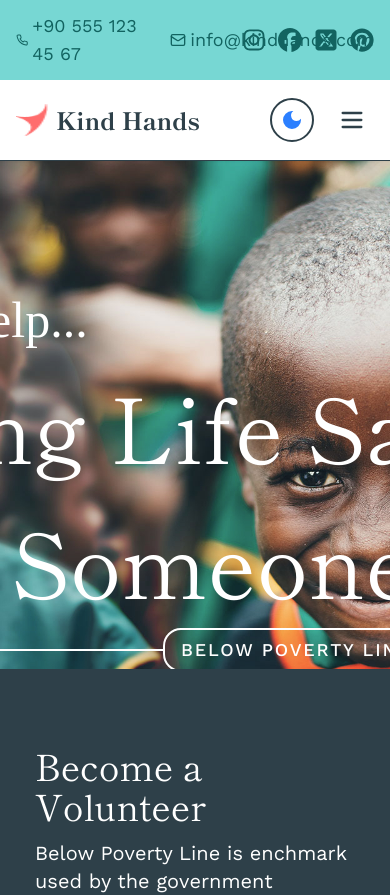
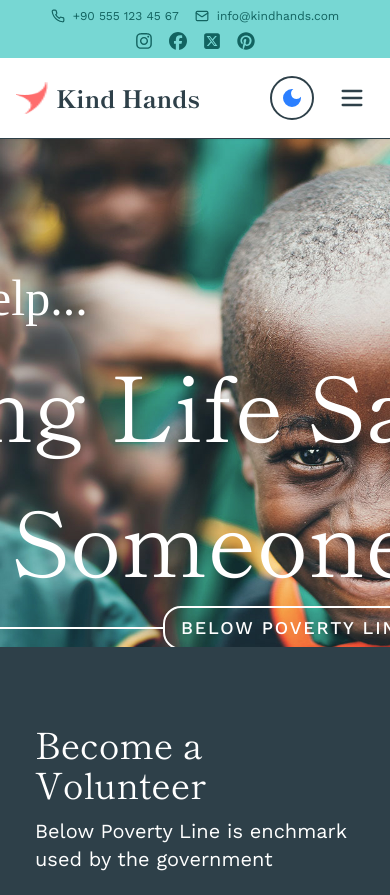
Before and after one commit to codEdu-Collective/kind-hands, a Next.js app: page / in a window 390 px wide. Shown: the top 895 px of the page. Built offline with nearby package versions, Linux system fonts and the light colour scheme; no server answers; the database is empty; a web font is replaced by a local one.

Commit message:
style(top-header): make contact bar layout responsive on mobile devices

```diff
--- a/components/layout/TopHeader.tsx
+++ b/components/layout/TopHeader.tsx
@@ -3,54 +3,55 @@ import { LuMail, LuPhone } from "react-icons/lu";
 
 export default function TopHeader() {
   return (
-    <div className="text-deep-teal text-sm bg-accent">
-      <div className="max-w-7xl mx-auto px-4 sm:px-6 lg:px-8 py-3">
-        <div className="flex justify-between items-center">
-          <div className="flex space-x-4 items-center font-work text-lg">
-            <span className="flex items-center space-x-1">
-              <LuPhone size={16} aria-label="phone icon" />
+    <div className="bg-accent text-deep-teal text-sm relative z-50">
+      <div className="max-w-7xl mx-auto px-4 sm:px-6 lg:px-8 py-2 md:py-3">
+        <div className="flex flex-col md:flex-row justify-between items-center gap-2 md:gap-0">
+          <div className="flex flex-wrap justify-center md:justify-start gap-4 md:gap-6 font-work text-xs sm:text-sm md:text-base">
+            <a
+              href="tel:+905551234567"
+              className="flex items-center space-x-2 hover:text-gray-600 transition-colors"
+            >
+              <LuPhone className="text-sm md:text-base" aria-label="phone icon" />
               <span>+90 555 123 45 67</span>
-            </span>
-            <span className="flex items-center space-x-1">
-              <LuMail size={16} aria-label="mail icon" />
+            </a>
+            <a
+              href="mailto:info@kindhands.com"
+              className="flex items-center space-x-2 hover:text-gray-600 transition-colors"
+            >
+              <LuMail className="text-sm md:text-base" aria-label="mail icon" />
               <span>info@kindhands.com</span>
-            </span>
+            </a>
           </div>
 
-          <div className="relative">
-            <div className="flex space-x-3 items-center ml-4 border-l border-gray-300 pl-4 absolute right-0 top-1/2 transform -translate-y-1/2 h-full bg-accent-700">
+          <div className="flex items-center">
+            <div className="flex space-x-4 items-center md:pl-6 md:border-l md:border-deep-teal/20">
               <a
                 href="https://instagram.com"
-                className="text-deep-teal hover:text-gray-200 transition"
+                className="text-deep-teal hover:text-primary transition-colors transform hover:scale-110"
                 aria-label="Instagram Profile"
               >
-                {/* Instagram Icon */}
-                <FaInstagram size={24} aria-label="Instagram icon" />
+                <FaInstagram size={18} className="md:w-5 md:h-5" />
               </a>
               <a
                 href="https://facebook.com"
-                className="text-deep-teal hover:text-gray-200 transition"
+                className="text-deep-teal hover:text-primary transition-colors transform hover:scale-110"
                 aria-label="Facebook Profile"
               >
-                {/* Facebook Icon */}
-                <FaFacebook size={24} aria-label="Facebook icon" />
+                <FaFacebook size={18} className="md:w-5 md:h-5" />
               </a>
               <a
                 href="https://twitter.com"
-                className="text-deep-teal hover:text-gray-200 transition"
+                className="text-deep-teal hover:text-primary transition-colors transform hover:scale-110"
                 aria-label="Twitter Profile"
               >
-                {/* Twitter Icon */}
-                <FaSquareXTwitter size={24} aria-label="Twitter icon" />
+                <FaSquareXTwitter size={18} className="md:w-5 md:h-5" />
               </a>
-
               <a
                 href="https://pinterest.com"
-                className="text-deep-teal hover:text-gray-200 transition"
+                className="text-deep-teal hover:text-primary transition-colors transform hover:scale-110"
                 aria-label="Pinterest Profile"
               >
-                {/* Pinterest Icon */}
-                <FaPinterest size={24} aria-label="Pinterest icon" />
+                <FaPinterest size={18} className="md:w-5 md:h-5" />
               </a>
             </div>
           </div>
```
